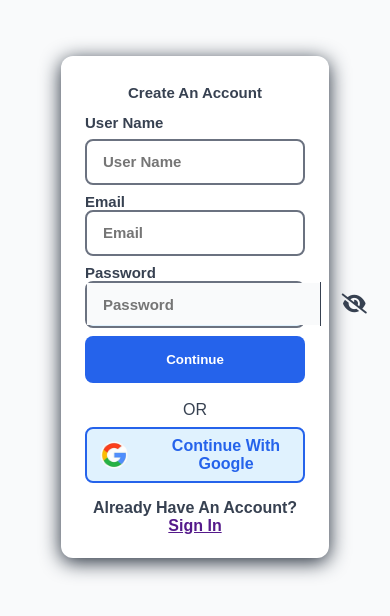
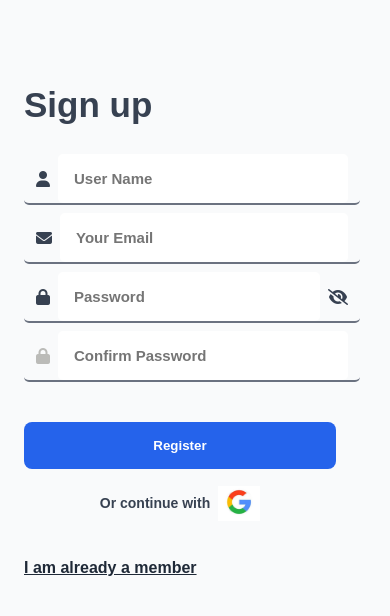
Before and after one commit to youngbee08/Eloquence-Edge, a plain HTML site: page auth/signUp.html in a window 390 px wide. Drawn offline with Linux system fonts and the light colour scheme.

Commit message:
added new features to the signUp page

```diff
--- a/auth/signUp.html
+++ b/auth/signUp.html
@@ -10,27 +10,35 @@
     <!-- CSS cdn Link -->
     <link rel="stylesheet" href="../css/signup.css">
     <!-- CSS cdn Link ends -->
+    <!-- favicon cdn Link -->
+    <link rel="shortcut icon" href="../assets/logo_without_label.png" type="image/x-icon">
+    <!-- favicon cdn Link ends -->
 </head>
 <body>
+    <!-- Container -->
     <!-- Form Begins -->
+    <div class="container">
         <form action="" id="formCon">
-        <h2>Create An Account</h2>
+            <h2>Sign up</h2>
             <div id="userNameInpCon">
-            <label for="userNameInp">User Name</label>
-            <input type="text" id="userNameInp" placeholder="User Name" required>
+                <i class="fas fa-user"></i>
+                <input type="text" id="userNameInp" placeholder="User Name" required class="allInp">
             </div>
             <div id="emailInpCon">
-            <label for="emailInp">Email</label>
-            <input type="email" id="emailInp" placeholder="Email" required>
+                <i class="fas fa-envelope"></i>
+                <input type="email" id="emailInp" placeholder="Your Email" required class="allInp">
             </div>
             <div id="passwordInpCon">
-            <label for="passwordInp">Password</label>
-            <div class="pass" id="pass">
-                <input type="password" id="passwordInp" placeholder="Password" required minlength="6">
-                <div id="eye-con">
-                    <i class="fas fa-eye-slash" id="fa-eye-slash"></i>
+                <i class="fas fa-lock"></i>
+                <input type="password" id="passwordInp" placeholder="Password" required minlength="6" class="allInp">
+                <i class="fas fa-eye-slash" id="togglePassword" style="cursor: pointer;"></i>
             </div>
+            <div id="confirmPasswordInpCon">
+                <i class="fas fa-lock" style="color: rgb(187, 187, 184);"></i>
+                <input type="password" id="confirmPasswordInp" placeholder="Confirm Password" required minlength="6" class="allInp">
             </div>
+            <div id="error">
+                <i class="fas fa-x" style="font-size: 10px; font-weight: 900;"></i>
                 <p id="hiddenPara"></p>
             </div>
             <div id="formSubmitBtn">
@@ -38,22 +46,27 @@
                     <div class="my-spinner" id="loadingSpinner">
                         <div class="spinner"></div>
                     </div>
-                <span id="normalText">Continue</span>
+                    <span id="normalText">Register</span>
+                </button>
+                <div id="googleSignUpBtn">
+                    <p class="conP">Or continue with</p>
+                    <button type="button" id="continueBtn">
+                        <img width="30px" height="30px" src="../assets/g_logo-removebg-preview.png" alt="">
+                        <span style="font-weight: 600;"></span>
                     </button>
                 </div>
+            </div>
             <br>
-        <div id="googleSignUpBtn">
-            <span style="text-align: center;">OR</span>
-            <button type="button" id="continueBtn">
-                <img width="30px" height="30px" src="../assets/g_logo-removebg-preview.png" alt="">
-                <span style="font-weight: 600;">Continue With Google</span>
-            </button>
-        </div>
             <div id="already">
-            <p>Already Have An Account? <span id="spanSign"><a href="">Sign In</a></span></p>
+                <a href="./signIn.html">I am already a member</a>
             </div>
         </form>
         <!-- Form Ends -->
+        <div class="signupImage">
+            <!-- <img src="../assets/sign_up_image-removebg-preview.png" alt="signupImage"> -->
+        </div>
+        <!-- Container -->
+    </div>
     <script>
         window.env = {
             API_KEY: 'AIzaSyC0qjjQ162Nt4kpCOewsXu_CdMRAaHHQhs'
--- a/css/index.css
+++ b/css/index.css
@@ -110,14 +110,15 @@ section .container{
 }
 @media screen and (max-width:550px) {
     body{
-        overflow-y: visible;
+        overflow-y: scroll;
     }
     .container{
         flex-direction: column;
+        overflow: scroll;
     }
     .container .img{
         width: 100%;
-        height: 60%;
+        height: 55%;
     }
     .container .img .img1{
         display: block;
@@ -131,26 +132,29 @@ section .container{
     .container .contentCon{
         width: 100%;
         margin-top: var(--p--75);
+        overflow-y: scroll;
+        max-height: -10vh;
     }
     .container .contentCon .content{
         text-align: center;
         margin:var(--p-1) auto;
-        height: 45vh;
         overflow-y: inherit;
+        padding: 0 2rem;
+        height: 100%;
+        justify-content: center;
+        align-items: center;
     }
     .container .contentCon .content h2{
-        font-size: 28px;
+        font-size: 24px;
     }
     .container .contentCon .content p{
         font-size: 14px;
-        padding-bottom: var(--p-2);
     }
     .container .contentCon .action-buttons{
         flex-direction: column;
         width: 100%;
         position: fixed;
-        bottom: -2%;
-        /* padding-top: var(--p-1); */
+        bottom: 0;
         padding-bottom: var(--p-1);
         background-color: var(--light);
     }
--- a/css/signup.css
+++ b/css/signup.css
@@ -25,98 +25,64 @@ body{
     --p-4:4rem;
     --p-6:6rem;
 }
+.container{
+    display: flex;
+    align-items: center;
+    justify-content: space-between;
+    width: 100%;
+    /* height: 100vh; */
+}
 #formCon{
-    background-color: var(--white);
-    box-shadow: 0px 4px 20px var(--dark);
-    width: 300px;
+    width: 50%;
     height: fit-content;
-    padding: 1rem 1.5rem;
-    margin: auto;
     display: flex;
     flex-direction: column;
     transform: translateY(3.5rem);
-    border-radius: 12px;
+    border-radius: 5px;
+    padding: var(--p-1) var(--p-4);
 }
 
-#userNameInpCon{
+#userNameInpCon,#emailInpCon,#passwordInpCon,#confirmPasswordInpCon{
     display: flex;
-    flex-direction: column;
     gap: .5rem;
-}
-#emailInpCon{
-    display: flex;
-    flex-direction: column;
-    gap: .5rem;
-}
-#passwordInpCon{
-    display: flex;
-    flex-direction: column;
-    gap: .5rem;
-}
-#passwordInpCon .pass{
-    display: flex;
     align-items: center;
-    width: auto;
-    height: 43px;
-    border-radius: 8px;
-    border: 2px solid var(--text-light);
+    width: 50%;
+    height: fit-content;
+    border-radius: 5px;
+    border: none;
+    border-bottom: 2px solid var(--text-light);
     margin-bottom: .5rem;
-    background-color: var(--secondary);
-}
-.pass .fa-eye-slash{
-    font-weight: 600;
-    font-size: 20px;
-    text-align: center;
-    cursor: pointer;
-    border-left: 1px solid var(--text);
-    padding: var(--p--75) 1.3rem;
-}
-.pass .fa-eye{
-    font-weight: 600;
-    font-size: 20px;
-    text-align: center;
-    cursor: pointer;
-    border-left: 1px solid var(--text);
-    padding: var(--p--75) 1.3rem;
-}
-.pass #passwordInp{
-    border: none;
-    background-color: transparent;
-    margin: 1rem 0;
-    border-radius: 0;
-    background-color: var(--light);
-    outline: 0;
+    transition: outline-color 1s ease-in-out;
+    padding: 0 var(--p--75);
 }
 .changeInpBg{
     background-color: var(--secondary-dark) !important;
 }
-input{
-    width: auto;
-    height: 10px;
+.allInp{
+    outline: 3px solid transparent;
     padding: 1rem;
-    border-radius: 8px;
-    border: 2px solid var(--text-light);
-    margin-bottom: .5rem;
-    outline: none;
+    width: 100%;
+    border: none;
     font-size: 15px;
     font-weight: 600;
-    transition: outline-color 1s ease-in-out;
-    outline: 3px solid transparent;
+    border-radius: 5px;
 }
-input:focus{
-    border: none;
-    outline-color: var(--primary-dark);
+.allInp:focus::placeholder{
+    color: black;
 }
 h2{
-    text-align: center;
-    font-size: 25px;
+    font-size: 35px;
+    font-weight: var(--text-weight-xl);
 }
-label{
-    font-weight:var(--text-weight-xl);
+#formSubmitBtn{
+    display: flex;
+    align-items: center;
+    gap: var(--p--75);
+    margin-top: var(--p-2);
 }
 #googleSignUpBtn{
     display: flex;
-    flex-direction: column;
+    align-items: center;
     gap: var(--p--5);
 }
 #createBtn{
@@ -127,38 +93,34 @@ label{
     border: none;
     cursor: pointer;
     transition: background 0.3s ease;
-    width: 100%;
+    width: fit-content;
     font-weight: var(--text-weight-xl);
 }
 #createBtn:hover{
     background-color:var(--primary-dark);
 }
+#googleSignUpBtn .conP{
+    font-weight: var(--text-weight-xl);
+}
 #continueBtn{
-    background-color: var(--secondary);
-    color: var(--primary);
-    padding: var(--p--5) var(--p--75);
-    border-radius: 8px;
-    border: 2px solid var(--primary);
-    font-size: 1rem;
+    border: none;
+    background-color: white;
+    transition: transform 0.5s ease;
     cursor: pointer;
-    transition: all 0.3s ease;
-    display: flex;
-    gap: var(--p-2);
-    align-items: center;
 }
 #continueBtn:hover{
-    background-color:var(--secondary-dark) ;
-    border-color: var(--primary);
+    transform: scale(1.1);
 }
-#already p{
+#already{
+    padding: var(--p-1) 0;
+}
+#already a{
     font-size: var(--p-1);
-    text-align: center;
     font-weight: 600;
+    color: var(--dark);
 }
 #hiddenPara{
-    font-size: 15px;
-    font-weight: 600;
-    display: none;
+    font-weight: var(--text-weight-xl);
 }
 .valid{
     color: green;
@@ -193,44 +155,66 @@ to {
     transform: rotate(360deg);
 }
 }
-@media screen and (max-width:425px) {
+.container .signupImage{
+    width: 50%;
+    height: 100%;
+}
+.signupImage img{
+    width: 100%;
+    height: 100%;
+    object-fit: contain;
+}
+#error{
+    background-color: rgb(248, 223, 223);
+    align-items: center;
+    gap: var(--p--5);
+    font-size: 12px;
+    width: 50%;
+    padding:var(--p--75) var(--p--75);
+    border-radius: 5px;
+    border-bottom: 2px solid red;
+    margin-top: var(--p--75);
+    color: red;
+    word-break: break-all;
+    font-weight: var(--text-weight-xl);
+    display: none;
+}
+@media screen and (max-width:600px) {
+    .container{
+        flex-direction: column;
+        justify-content: start;
+        align-items: start;
+    }
     #formCon{
-        width: 220px;
-        height: 470px;
+        width: 80%;
+        padding:0 1.5rem;
     }
-    h2{
-        font-size: 15px;
+    #userNameInpCon,#emailInpCon,#passwordInpCon,#confirmPasswordInpCon{
+        width: 100%;
     }
-    label{
-        font-size: 15px;
+    .allInp{
+        width: 100%;
     }
-    input{
-        width: auto;
-        height: 10px;
-        font-size: 15px;
+    #formSubmitBtn{
+        flex-direction: column;
+        width: 100%;
     }
-    #firstNameInpCon{
-        display: flex;
-        flex-direction: column;
-        gap: 0;
+    #createBtn{
+        width: 100%;
     }
-    #secNameInpCon{
-        display: flex;
-        flex-direction: column;
-        gap: 0;
+    #continueBtn:hover{
+        transform: scale(1);
     }
-    #emailInpCon{
-        display: flex;
-        flex-direction: column;
-        gap: 0;
+    #googleSignUpBtn .conP{
+        font-size: 14px;
     }
-    #passwordInpCon{
-        display: flex;
-        flex-direction: column;
-        gap: 0;
+    a{
+        text-align: center;
     }
-    p{
-        font-size: 13px;
-        font-weight: 600;
+    #error{
+        width: 100%;
+    }
+    .signupImage{
+        display: none;
     }
 }
```
Also changed, not shown: js/signUp.js (+29 -43 lines), assets/sign_up_image-removebg-preview.png (added), assets/sign_up_image.jpeg (added), assets/signup-image-copy.jpg (added). Lines whose indentation alone changed are shown as unchanged.
